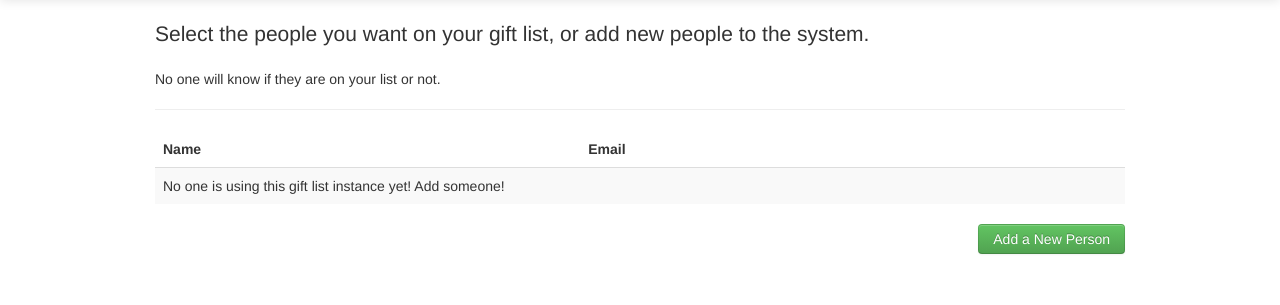
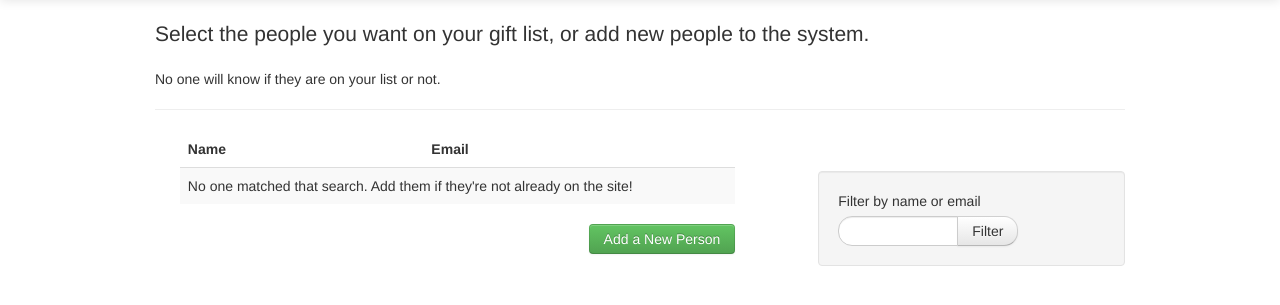
Before and after one commit to thechild/giftlist2, a Django app: template templates/view_all_people.html in a window 1280 px wide. Shown: the part 41-346 px from the top of the page. Run offline with Django 3.2, Linux system fonts and the light colour scheme; the template is opened without the code that fills it, so the values that code supplies are empty; some libraries are stand-ins or nearby versions.

Commit message:
Working search, but still ugly

```diff
--- a/templates/base.html
+++ b/templates/base.html
@@ -50,7 +50,7 @@
               <li><a href="{% url Gifts.views.manage_account %}">Account</a></li>
               <li><a href="{% url Gifts.views.user_logout %}">Logout</a></li>
             </ul>
-          </div><!--/.nav-collapse -->
+          </div>
         </div>
       </div>
     </div>
@@ -80,14 +80,7 @@
           &nbsp;
         </div>
       </div>
-    </div> <!-- /container -->
+    </div>
     <br><br><br><br>
-    <!--
-    <div class="navbar navbar-fixed-bottom">
-      <div class="navbar-inner">
-        <p class="navbar-text">Some interesting text<span class="pull-right">and a link</span></p>
-      </div>
-    </div>
-  -->
   </body>
 </html>
--- a/templates/view_all_people.html
+++ b/templates/view_all_people.html
@@ -5,6 +5,23 @@
         <p class="lead">Select the people you want on your gift list, or add new people to the system.</p>
         <p>No one will know if they are on your list or not.</p>
         <hr>
+        <div class="row-fluid">
+            <div class="span4 pull-right">
+                <br><br>
+                <form class="form-search well" action="." method="GET">
+                    <div class="row-fluid">
+                        <div class="span12">
+                            <label>Filter by name or email</label>
+                            <div class="input-append">
+                                <input type="text" name="q" class="input-small search-query" value="{{ q }}">
+                                <button type="submit" class="btn">Filter</button>
+                            </div>
+                        </div>
+                    </div>
+                </form>
+            </div>
+
+            <div class="span7 pull-left">
                 <table class="table table-striped">
                     <thead>
                         <th>Name</th>
@@ -24,16 +41,16 @@
                         </tr>
                         {% empty %}
                         <tr>
-                    <td colspan='3'>No one is using this gift list instance yet!  Add someone!</td>
+                            <td colspan='3'>No one matched that search.  Add them if they're not already on the site!</td>
                         </tr>
                         {% endfor %}
                     </tbody>
                 </table>
+                <p class="pull-right">
+                    <a class="btn btn-success pull-right" href="{% url Gifts.views.add_person %}">Add a New Person</a>
+                </p>
             </div>
         </div>
-<div class='row-fluid'>
-    <div class="span12">
-        <a class="btn btn-success pull-right" href="{% url Gifts.views.add_person %}">Add a New Person</a></p>
     </div>
 </div>
 {% endblock %}
```
Also changed, not shown: Gifts/views.py (+16 -2 lines). Lines whose indentation alone changed are shown as unchanged.
